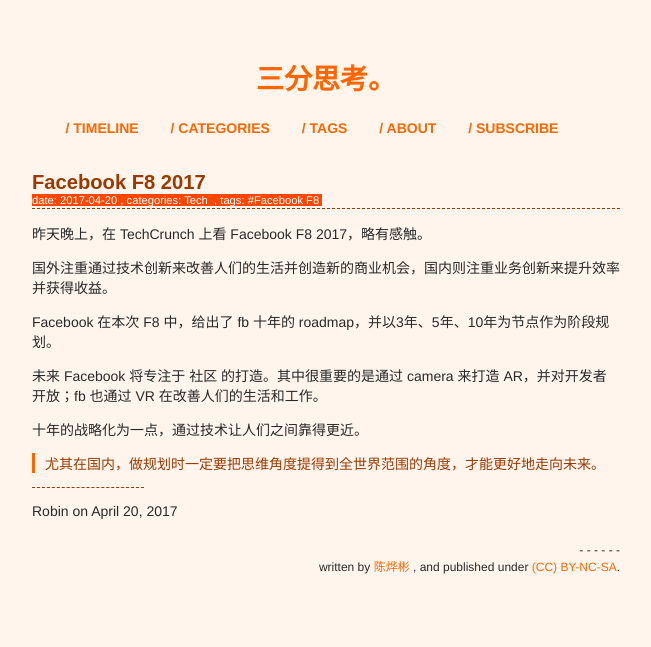
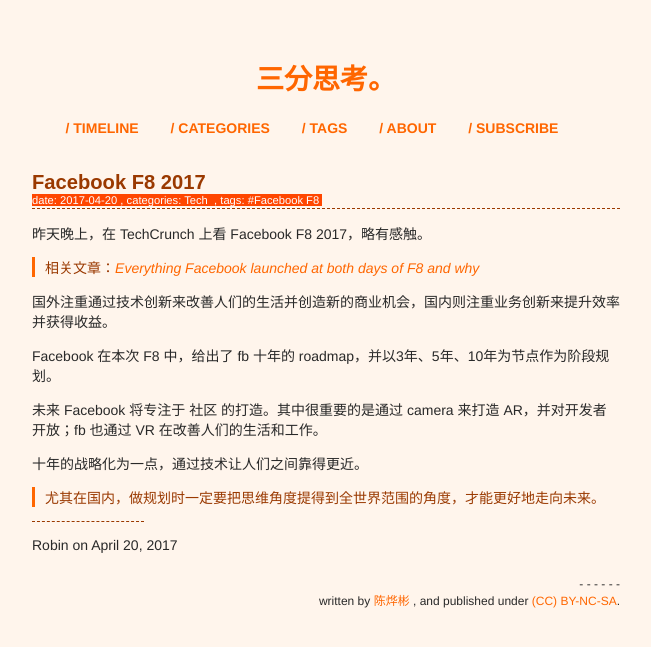
Before and after one commit to xianyuxmu/xianyuxmu.github.io, a Jekyll site: the page built from _posts/2017-04-20-the-other-f8.md, in a window 1280 px wide. Shown: the top 647 px of the page, without its empty margins (314-965 px from the left). Built offline with Jekyll 4.4.1, drawn with Linux system fonts in a browser that asks for light colours; comment, search, counter and statistics services are not loaded.

Commit message:
add new contents

```diff
--- a/_posts/2017-04-20-the-other-f8.md
+++ b/_posts/2017-04-20-the-other-f8.md
@@ -10,6 +10,8 @@
 ---
 
 昨天晚上，在 TechCrunch 上看 Facebook F8 2017，略有感触。
+
+> 相关文章：[*Everything Facebook launched at both days of F8 and why*](https://techcrunch.com/gallery/facebook-f8-news/)
 
 
 国外注重通过技术创新来改善人们的生活并创造新的商业机会，国内则注重业务创新来提升效率并获得收益。
```
Also changed, not shown: _posts/2016-07-12-thinking-why-writing.md (+2 -0 lines).
